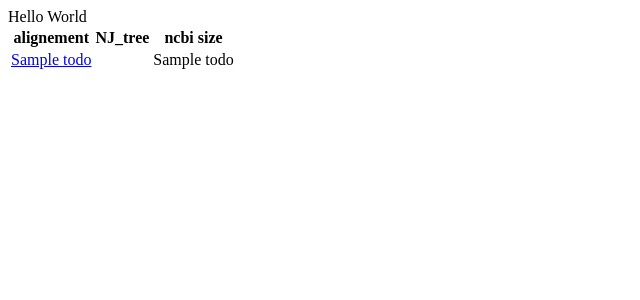
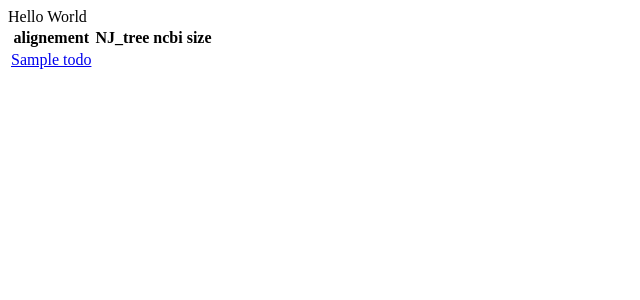
Before and after one commit to cdarthos/mtbc, a Flask app: template python/templates/index.j2 in a window 1280 px wide. Shown: the top 300 px of the page, without its empty margins (0-640 px from the left). Run offline with Flask 2, Linux system fonts and the light colour scheme; the template is opened without the code that fills it: most values are stand-ins (such as "Sample title", 1, 10 or a date in 2020); parts of the project's set-up code (start-up, migrations or seed data) failed here and were passed over.

```diff
--- a/python/templates/index.j2
+++ b/python/templates/index.j2
@@ -21,7 +21,7 @@
                     {% endif %}
                     </td>
                     <td>
-                        {% set size = todo.split("_")[0] %}
+                        {% set size = todo.split("_")[1] %}
                         <a>{{ size }}</a>
                     </td>
                     </tr>
```
